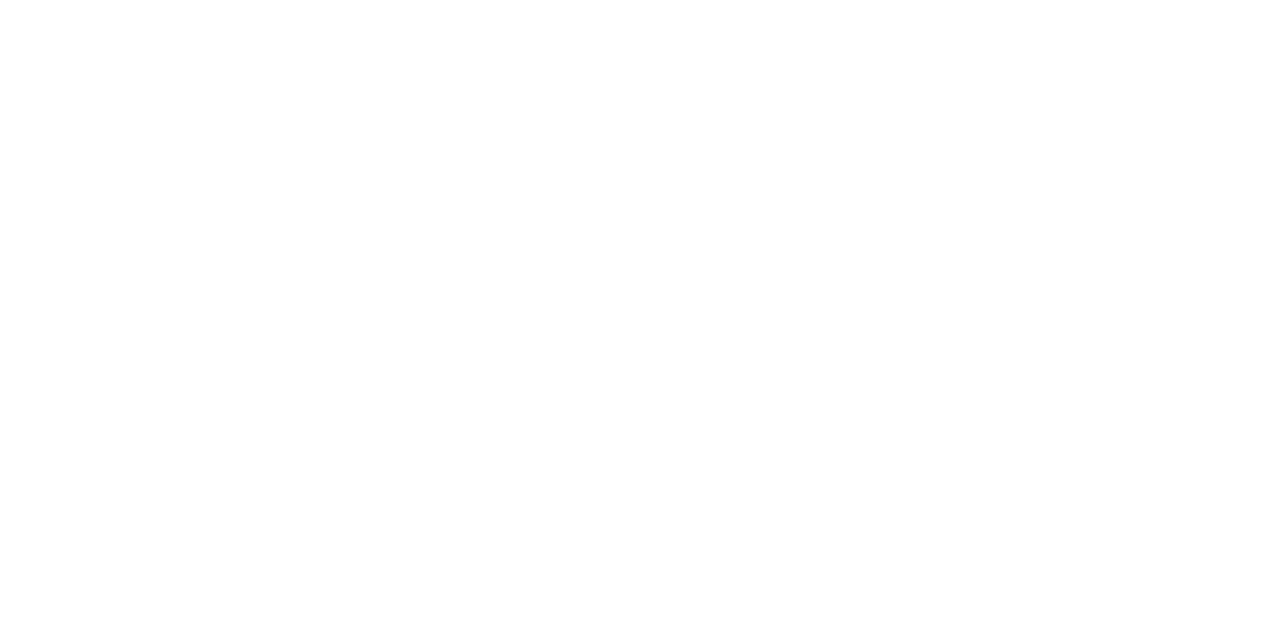
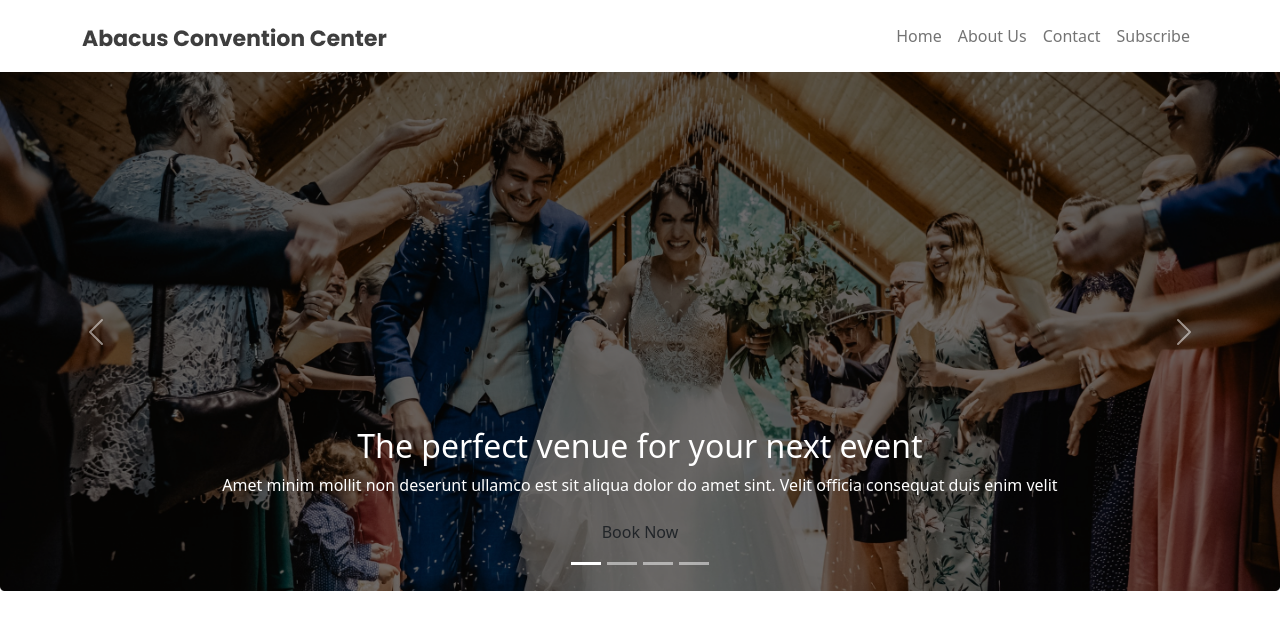
Before and after one commit to nwebpro/convention-center, a plain HTML site: page index.html in a window 1280 px wide. Drawn offline with nearby package versions, Linux system fonts and the light colour scheme.

Commit message:
Header and Carousel Section Added

```diff
--- a/index.html
+++ b/index.html
@@ -13,7 +13,103 @@
     <link rel="stylesheet" href="assets/css/style.css">
 </head>
 <body>
-
+    <!-- Website Layout Main Block -->
+    <main>
+        <!-- Header Section Area -->
+        <header class="sticky-top p-2">
+            <!-- Navbar -->
+            <nav class="navbar navbar-expand-lg">
+                <!-- Container -->
+               <div class="container">
+                <!-- Logo -->
+                    <a class="navbar-brand" href="#">
+                        <img src="assets/images/logo.png" alt="Logo">
+                    </a>
+                    <!-- Hamburger Icon -->
+                    <button class="navbar-toggler" type="button" data-bs-toggle="collapse" data-bs-target="#navbarNav" aria-controls="navbarNav" aria-expanded="false" aria-label="Toggle navigation">
+                        <span class="navbar-toggler-icon"></span>
+                    </button>
+                    <!-- Navbar Item -->
+                    <div class="collapse navbar-collapse" id="navbarNav">
+                        <nav class="navbar-nav ms-auto">
+                            <li class="nav-item">
+                                <a class="nav-link" href="#">Home</a>
+                            </li>
+                            <li class="nav-item">
+                                <a class="nav-link" href="#">About Us</a>
+                            </li>
+                            <li class="nav-item">
+                                <a class="nav-link" href="#">Contact</a>
+                            </li>
+                            <li class="nav-item">
+                                <a class="nav-link" href="#">Subscribe</a>
+                            </li>
+                        </nav>
+                    </div>
+                </div>
+            </nav>
+        </header>
+        <!-- Hero Section Area -->
+        <section>
+            <!-- Carousel -->
+            <div id="carouselExampleCaptions" class="carousel slide" data-bs-ride="false">
+                <!-- Carousel Indicators -->
+                <div class="carousel-indicators">
+                    <button type="button" data-bs-target="#carouselExampleCaptions" data-bs-slide-to="0" class="active" aria-current="true" aria-label="Slide 1"></button>
+                    <button type="button" data-bs-target="#carouselExampleCaptions" data-bs-slide-to="1" aria-label="Slide 2"></button>
+                    <button type="button" data-bs-target="#carouselExampleCaptions" data-bs-slide-to="2" aria-label="Slide 3"></button>
+                    <button type="button" data-bs-target="#carouselExampleCaptions" data-bs-slide-to="3" aria-label="Slide 4"></button>
+                </div>
+                <!-- Carousel Inner -->
+                <div class="carousel-inner">
+                    <!-- Carousel Item 01 -->
+                    <div class="carousel-item active">
+                        <img src="assets/images/banner.png" class="d-block w-100" alt="">
+                        <div class="carousel-caption d-none d-md-block">
+                            <h2>The perfect venue for your next event</h2>
+                            <p>Amet minim mollit non deserunt ullamco est sit aliqua dolor do amet sint. Velit officia consequat duis enim velit</p>
+                            <a href="#" class="btn">Book Now</a>
+                        </div>
+                    </div>
+                    <!-- Carousel Item 02 -->
+                    <div class="carousel-item">
+                        <img src="assets/images/banner.png" class="d-block w-100" alt="">
+                        <div class="carousel-caption d-none d-md-block">
+                            <h2>The perfect venue for your next event</h2>
+                            <p>Amet minim mollit non deserunt ullamco est sit aliqua dolor do amet sint. Velit officia consequat duis enim velit</p>
+                            <a href="#" class="btn">Book Now</a>
+                        </div>
+                    </div>
+                    <!-- Carousel Item 03 -->
+                    <div class="carousel-item">
+                        <img src="assets/images/banner.png" class="d-block w-100" alt="">
+                        <div class="carousel-caption d-none d-md-block">
+                            <h2>The perfect venue for your next event</h2>
+                            <p>Amet minim mollit non deserunt ullamco est sit aliqua dolor do amet sint. Velit officia consequat duis enim velit</p>
+                            <a href="#" class="btn">Book Now</a>
+                        </div>
+                    </div>
+                    <!-- Carousel Item 04 -->
+                    <div class="carousel-item">
+                        <img src="assets/images/banner.png" class="d-block w-100" alt="">
+                        <div class="carousel-caption d-none d-md-block">
+                            <h2>The perfect venue for your next event</h2>
+                            <p>Amet minim mollit non deserunt ullamco est sit aliqua dolor do amet sint. Velit officia consequat duis enim velit</p>
+                            <a href="#" class="btn">Book Now</a>
+                        </div>
+                    </div>
+                </div>
+                <button class="carousel-control-prev" type="button" data-bs-target="#carouselExampleCaptions" data-bs-slide="prev">
+                    <span class="carousel-control-prev-icon" aria-hidden="true"></span>
+                    <span class="visually-hidden">Previous</span>
+                </button>
+                <button class="carousel-control-next" type="button" data-bs-target="#carouselExampleCaptions" data-bs-slide="next">
+                    <span class="carousel-control-next-icon" aria-hidden="true"></span>
+                    <span class="visually-hidden">Next</span>
+                </button>
+            </div>
+        </section>
+    </main>
     <!-- Bootstrap Js Library -->
     <script src="https://cdn.jsdelivr.net/npm/bootstrap@5.2.0/dist/js/bootstrap.bundle.min.js"></script>
 </body>
```
Also changed, not shown: assets/images/logo.png (added).
